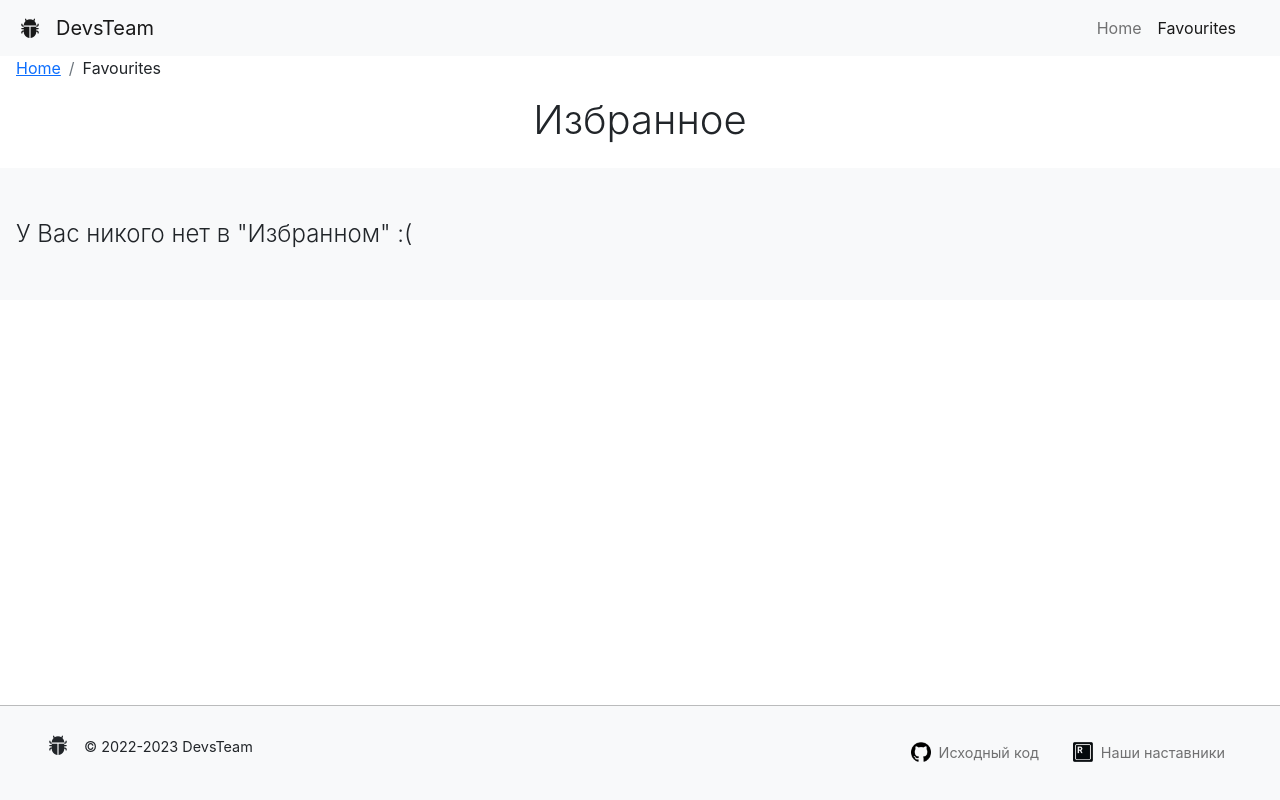
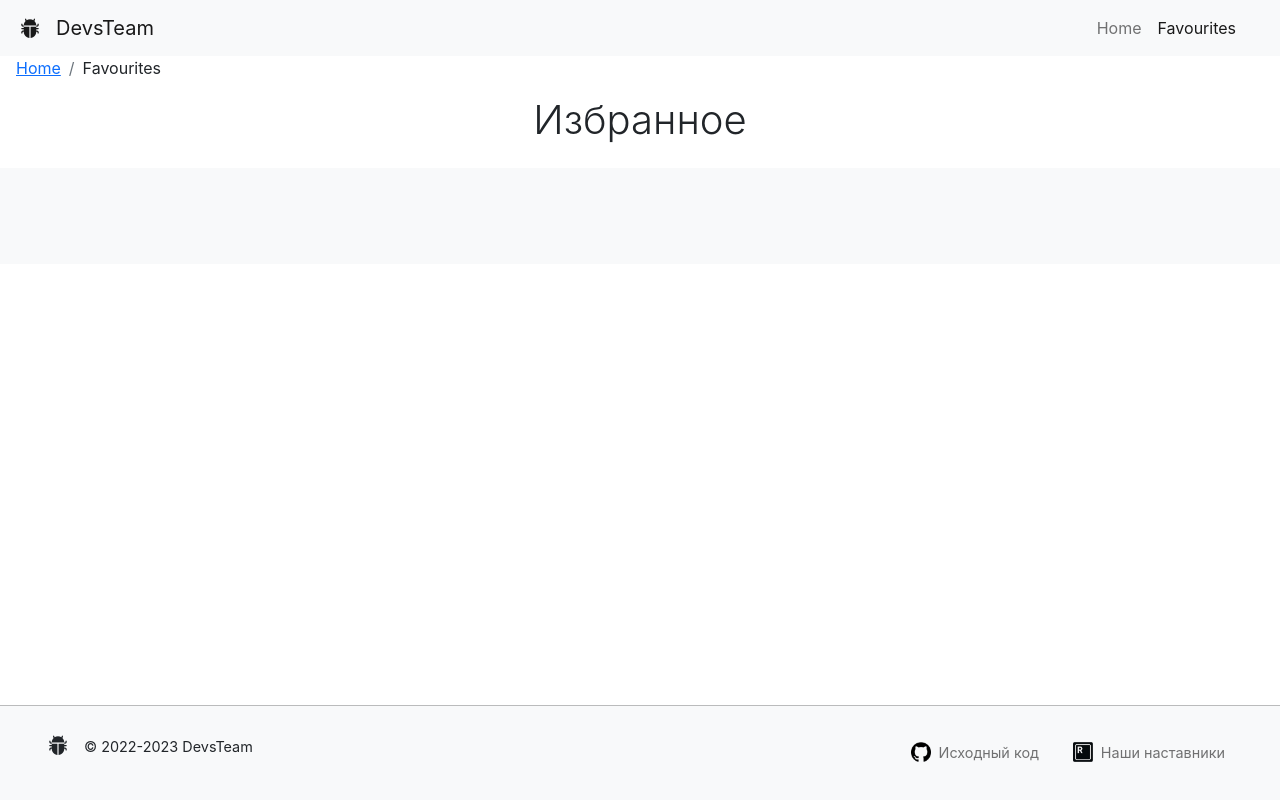
Before and after one commit to vitboch/devs-team, a React (Create React App) app: page /favourites in a window 1280 px wide. Built offline with nearby package versions, Linux system fonts and the light colour scheme.

Commit message:
Favorites functionality added to useDeveloper

```diff
--- a/src/app/App.jsx
+++ b/src/app/App.jsx
@@ -1,40 +1,18 @@
-import React, { useState } from "react";
+import React from "react";
 import { Navigate, Route, Routes } from "react-router-dom";
 import DeveloperPage from "./components/page/developerPage";
 import FavouritesPage from "./components/page/favouritesPage";
 import MainPage from "./components/page/mainPage";
 import MainLayout from "./layouts/mainLayout";
-import { getStorage, changeStorage } from "./utils/favouritesUtils";
 
 const App = () => {
-    const [favourites, setFavourites] = useState(getStorage());
-    const handleFavourites = (id) => {
-        changeStorage(id);
-        setFavourites(getStorage());
-    };
     return (
         <>
             <Routes>
                 <Route path="" element={<MainLayout />}>
-                    <Route
-                        path=""
-                        element={
-                            <MainPage
-                                favourites={favourites}
-                                handleFavourites={handleFavourites}
-                            />
-                        }
-                    />
+                    <Route path="" element={<MainPage />} />
                     <Route path=":devId" element={<DeveloperPage />} />
-                    <Route
-                        path="favourites"
-                        element={
-                            <FavouritesPage
-                                favourites={favourites}
-                                handleFavourites={handleFavourites}
-                            />
-                        }
-                    />
+                    <Route path="favourites" element={<FavouritesPage />} />
                 </Route>
                 <Route path="*" element={<Navigate to={""} />} />
             </Routes>
--- a/src/app/components/page/developerPage.jsx
+++ b/src/app/components/page/developerPage.jsx
@@ -1,6 +1,5 @@
 import React, { useEffect } from "react";
 import { useNavigate, useParams } from "react-router-dom";
-// import devs from "../../api/devs.api";
 import { useDeveloper } from "../../hooks/useDevelopers";
 
 const DeveloperPage = () => {
--- a/src/app/components/page/favouritesPage.jsx
+++ b/src/app/components/page/favouritesPage.jsx
@@ -3,23 +3,28 @@ import Card from "../common/card";
 import PropTypes from "prop-types";
 import { useDeveloper } from "../../hooks/useDevelopers";
 
-const FavouritesPage = ({ favourites, handleFavourites }) => {
-    const { getDeveloperById, isLoading } = useDeveloper();
+const FavouritesPage = () => {
+    const {
+        isLoading,
 
-    const favouritesPersons = favourites.map((id) => getDeveloperById(id));
+        changeFavouritesState,
+        getFavouritesDevelopers
+    } = useDeveloper();
+
+    const favouritesDevelopers = getFavouritesDevelopers();
     return (
         <>
             <h1 className="fw-light text-center mb-4">Избранное</h1>
             <div className="album py-5 bg-light p-3">
                 {!isLoading ? (
-                    favourites.length !== 0 ? (
+                    favouritesDevelopers ? (
                         <div className="container">
                             <div className="row row-cols-sm-1 row-cols-md-2 row-cols-lg-3 g-5">
-                                {favouritesPersons.map((dev) => (
+                                {favouritesDevelopers.map((dev) => (
                                     <Card
                                         key={dev._id}
                                         {...dev}
-                                        handleFavourites={handleFavourites}
+                                        handleFavourites={changeFavouritesState}
                                         isFavourite={true}
                                     />
                                 ))}
--- a/src/app/components/page/mainPage.jsx
+++ b/src/app/components/page/mainPage.jsx
@@ -1,15 +1,15 @@
 import React from "react";
 import { useDeveloper } from "../../hooks/useDevelopers";
-// import devs from "../../api/devs.api";
 import Card from "../common/card";
 import Slider from "../ui/slider";
-import PropTypes from "prop-types";
 
-const MainPage = ({ favourites, handleFavourites }) => {
-    const { developers, isLoading } = useDeveloper();
-    const getIsFavouriteStatus = (id) => {
-        return favourites.some((item) => item === id);
-    };
+const MainPage = () => {
+    const {
+        developers,
+        isLoading,
+        changeFavouritesState,
+        getIsFavouriteStatus
+    } = useDeveloper();
 
     return (
         <>
@@ -52,7 +52,9 @@ const MainPage = ({ favourites, handleFavourites }) => {
                                           isFavourite={getIsFavouriteStatus(
                                               dev._id
                                           )}
-                                          handleFavourites={handleFavourites}
+                                          handleFavourites={
+                                              changeFavouritesState
+                                          }
                                       />
                                   ))
                                 : "Loader..."}
@@ -74,9 +76,4 @@ const MainPage = ({ favourites, handleFavourites }) => {
     );
 };
 
-MainPage.propTypes = {
-    favourites: PropTypes.array,
-    handleFavourites: PropTypes.func
-};
-
 export default MainPage;
--- a/src/app/hooks/useDevelopers.jsx
+++ b/src/app/hooks/useDevelopers.jsx
@@ -1,6 +1,7 @@
 import React, { useContext, useEffect, useState } from "react";
 import PropTypes from "prop-types";
 import API from "../api";
+import { changeStorage, getStorage } from "../utils/favouritesUtils";
 
 const DeveloperContext = React.createContext();
 
@@ -11,21 +12,43 @@ export const useDeveloper = () => {
 const DeveloperProvider = ({ children }) => {
     const [developers, setDevelopers] = useState();
     const [isLoading, setIsLoading] = useState(true);
-
+    const [favouritesIds, setFavouritesIds] = useState();
     useEffect(() => {
         API.developers.fetchAll().then((data) => {
             setDevelopers(data);
             setIsLoading(false);
         });
+        setFavouritesIds(getStorage());
     }, []);
 
     function getDeveloperById(devId) {
         return developers?.find((d) => d._id === devId);
     }
 
+    function changeFavouritesState(devId) {
+        changeStorage(devId);
+        setFavouritesIds(getStorage());
+    }
+
+    function getIsFavouriteStatus(devId) {
+        return favouritesIds.some((item) => item === devId);
+    }
+
+    function getFavouritesDevelopers() {
+        return developers?.filter((dev) => favouritesIds.includes(dev._id));
+    }
+
     return (
         <DeveloperContext.Provider
-            value={{ developers, isLoading, getDeveloperById }}
+            value={{
+                developers,
+                isLoading,
+                getDeveloperById,
+                favouritesIds,
+                changeFavouritesState,
+                getIsFavouriteStatus,
+                getFavouritesDevelopers
+            }}
         >
             {children}
         </DeveloperContext.Provider>
```
